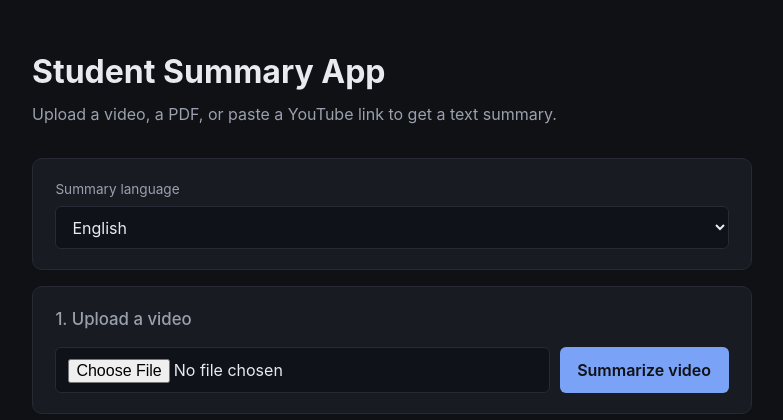
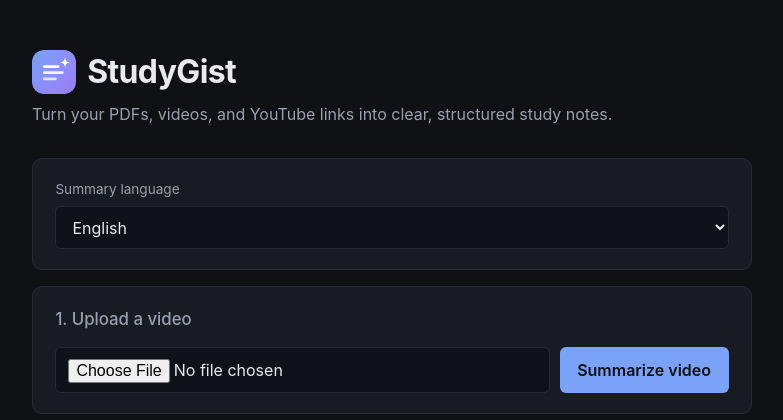
Before and after one commit to fmehdiyeva/student-summary-app, a Flask app: page / in a window 1280 px wide. Shown: the top 420 px of the page, without its empty margins (248-1031 px from the left). Run offline with Flask 3, Linux system fonts and the light colour scheme.

Commit message:
Rebrand to StudyGist: add logo, favicon, new name

```diff
--- a/static/styles.css
+++ b/static/styles.css
@@ -24,9 +24,22 @@
     padding: 3rem 1.25rem 4rem;
 }
 
+.brand {
+    display: flex;
+    align-items: center;
+    gap: 0.7rem;
+    margin-bottom: 0.4rem;
+}
+
+.brand .logo {
+    border-radius: 12px;
+    flex-shrink: 0;
+}
+
 header h1 {
     font-size: 2rem;
-    margin: 0 0 0.4rem;
+    margin: 0;
+    letter-spacing: -0.02em;
 }
 
 .subtitle {
--- a/templates/index.html
+++ b/templates/index.html
@@ -3,14 +3,30 @@
 <head>
     <meta charset="UTF-8">
     <meta name="viewport" content="width=device-width, initial-scale=1.0">
-    <title>Student Summary App</title>
+    <title>StudyGist — clear study notes from PDFs &amp; videos</title>
+    <link rel="icon" type="image/svg+xml" href="{{ url_for('static', filename='favicon.svg') }}">
     <link rel="stylesheet" href="{{ url_for('static', filename='styles.css') }}">
 </head>
 <body>
     <main class="container">
         <header>
-            <h1>Student Summary App</h1>
-            <p class="subtitle">Upload a video, a PDF, or paste a YouTube link to get a text summary.</p>
+            <div class="brand">
+                <svg class="logo" viewBox="0 0 64 64" width="44" height="44" aria-hidden="true">
+                    <defs>
+                        <linearGradient id="g" x1="0" y1="0" x2="1" y2="1">
+                            <stop offset="0" stop-color="#7aa2f7"/>
+                            <stop offset="1" stop-color="#9d7cf7"/>
+                        </linearGradient>
+                    </defs>
+                    <rect width="64" height="64" rx="16" fill="url(#g)"/>
+                    <rect x="16" y="22" width="24" height="4" rx="2" fill="#fff"/>
+                    <rect x="16" y="31" width="30" height="4" rx="2" fill="#fff" opacity=".9"/>
+                    <rect x="16" y="40" width="20" height="4" rx="2" fill="#fff" opacity=".75"/>
+                    <path d="M48 11 C49 16 50 17 55 18 C50 19 49 20 48 25 C47 20 46 19 41 18 C46 17 47 16 48 11Z" fill="#fff"/>
+                </svg>
+                <h1>StudyGist</h1>
+            </div>
+            <p class="subtitle">Turn your PDFs, videos, and YouTube links into clear, structured study notes.</p>
         </header>
 
         <section class="card">
```
Also changed, not shown: README.md, static/favicon.svg (added).
